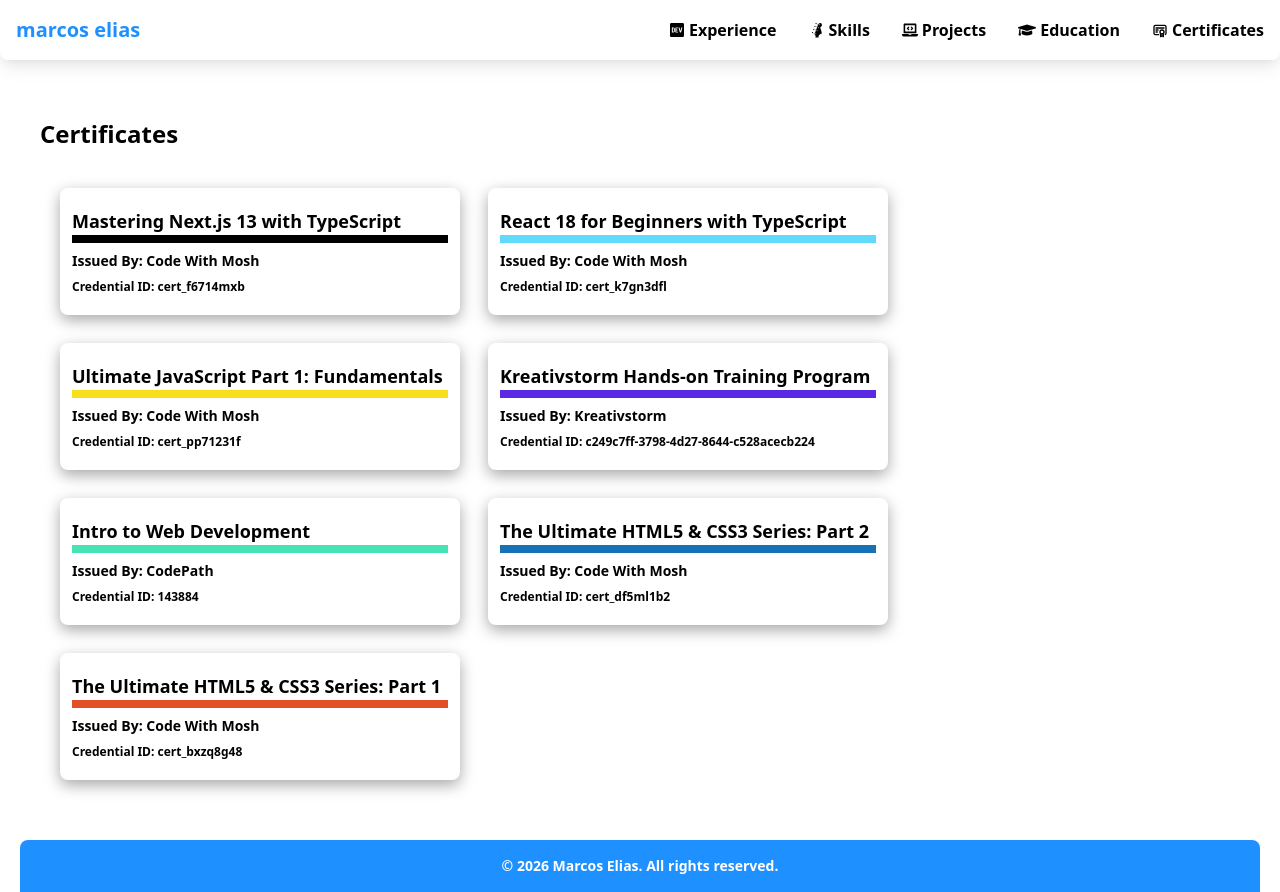
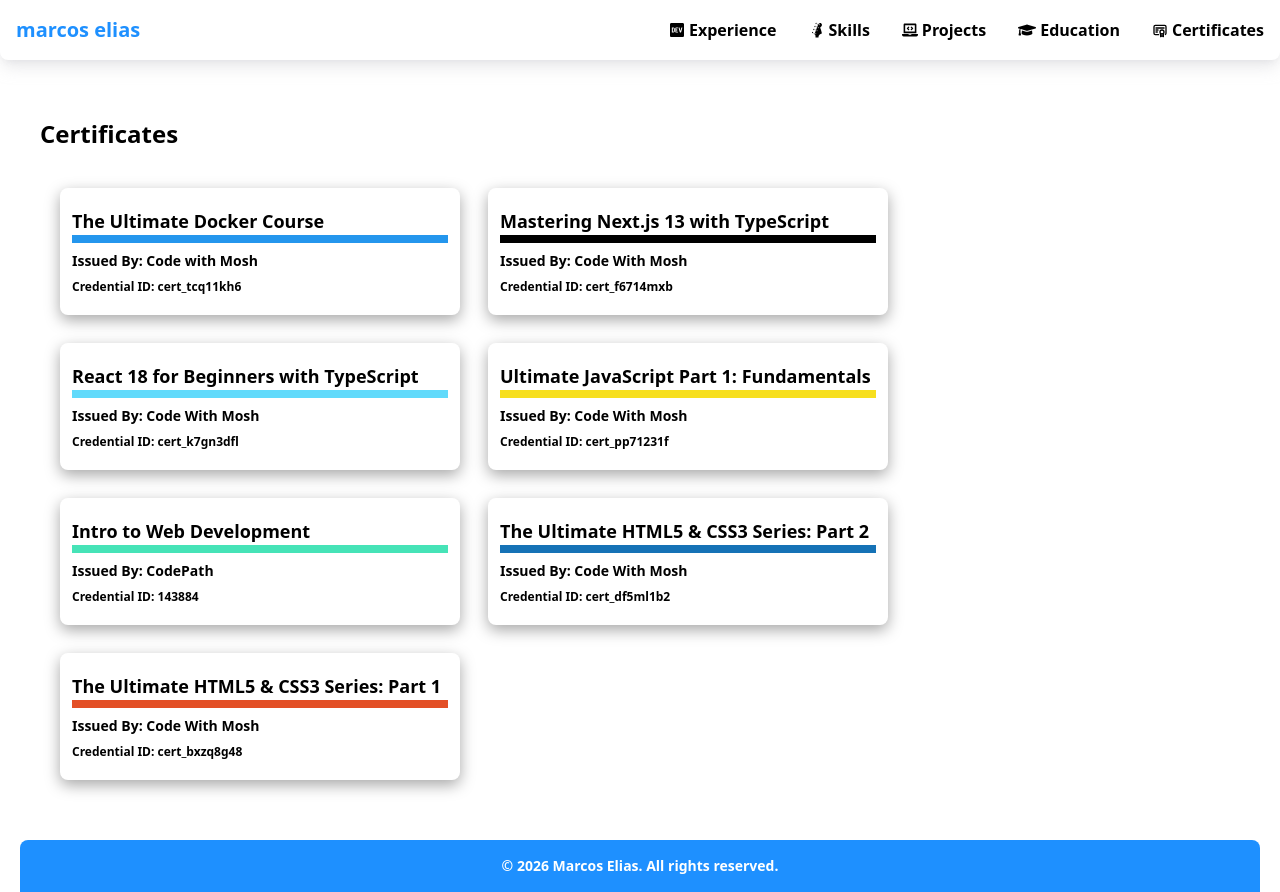
Before and after one commit to mark-elias/MyPortfolio_Next.js, a Next.js app: page /certificates in a window 1280 px wide. Built offline with nearby package versions, Linux system fonts and the light colour scheme.

Commit message:
add docker certificate

```diff
--- a/src/constants/certificates.constants.ts
+++ b/src/constants/certificates.constants.ts
@@ -1,4 +1,11 @@
 export const certificates = [
+  {
+    id: "docker",
+    title: "The Ultimate Docker Course",
+    issuer: "Code with Mosh",
+    credentialId: "cert_tcq11kh6",
+    borderColor: "#2496ED",
+  },
   {
     id: "nextjs-typescript",
     title: "Mastering Next.js 13 with TypeScript",
@@ -19,13 +26,6 @@
     issuer: "Code With Mosh",
     credentialId: "cert_pp71231f",
     borderColor: "#F7DF1E", // JavaScript yellow
-  },
-  {
-    id: "kreativstorm-training",
-    title: "Kreativstorm Hands-on Training Program",
-    issuer: "Kreativstorm",
-    credentialId: "c249c7ff-3798-4d27-8644-c528acecb224",
-    borderColor: "#5A29E4", // Purple
   },
   {
     id: "web-development-intro",
```
